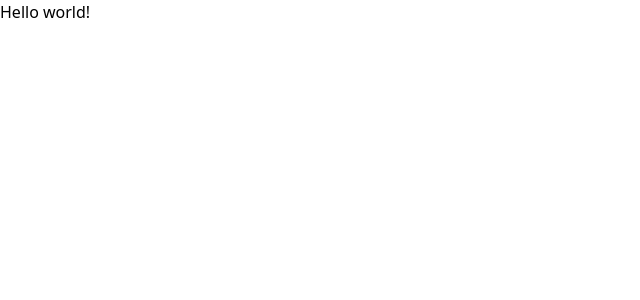
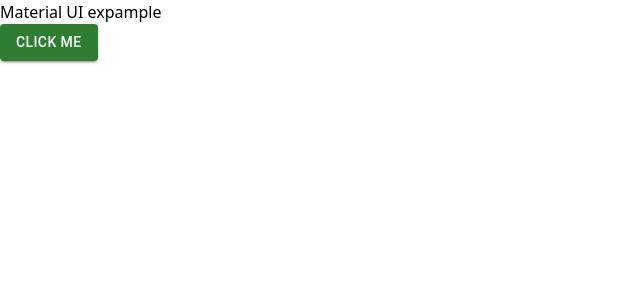
Before and after one commit to ShivankJain/Navbars, a React (Vite) app in the folder navbar1/: page / in a window 1280 px wide. Shown: the top 300 px of the page, without its empty margins (0-640 px from the left). Built offline with nearby package versions, Linux system fonts and the light colour scheme.

Commit message:
some progress

```diff
--- a/navbar1/package.json
+++ b/navbar1/package.json
@@ -10,6 +10,9 @@
     "preview": "vite preview"
   },
   "dependencies": {
+    "@emotion/react": "^11.11.4",
+    "@emotion/styled": "^11.11.5",
+    "@mui/material": "^5.15.21",
     "react": "^18.3.1",
     "react-dom": "^18.3.1"
   },
--- a/navbar1/src/App.jsx
+++ b/navbar1/src/App.jsx
@@ -1,7 +1,14 @@
-export default function App() {
+import React from 'react'
+import Button from '@mui/material/Button'
+
+const App = () => {
   return (
-    <h1 className="text-3xl font-bold underline">
-      Hello world!
-    </h1>
+    <div>
+        <h1 className='bg-red-700'>Material UI expample</h1>
+
+       <Button variant='contained' color='success'>Click Me</Button>
+    </div>
   )
 }
+
+export default App
```
Also changed, not shown: navbar1/src/Components/Footer.jsx (added, +11 -0 lines), navbar1/src/Components/Header.jsx (added, +11 -0 lines), 1 other file (tests, documents, lock files or other folders).
